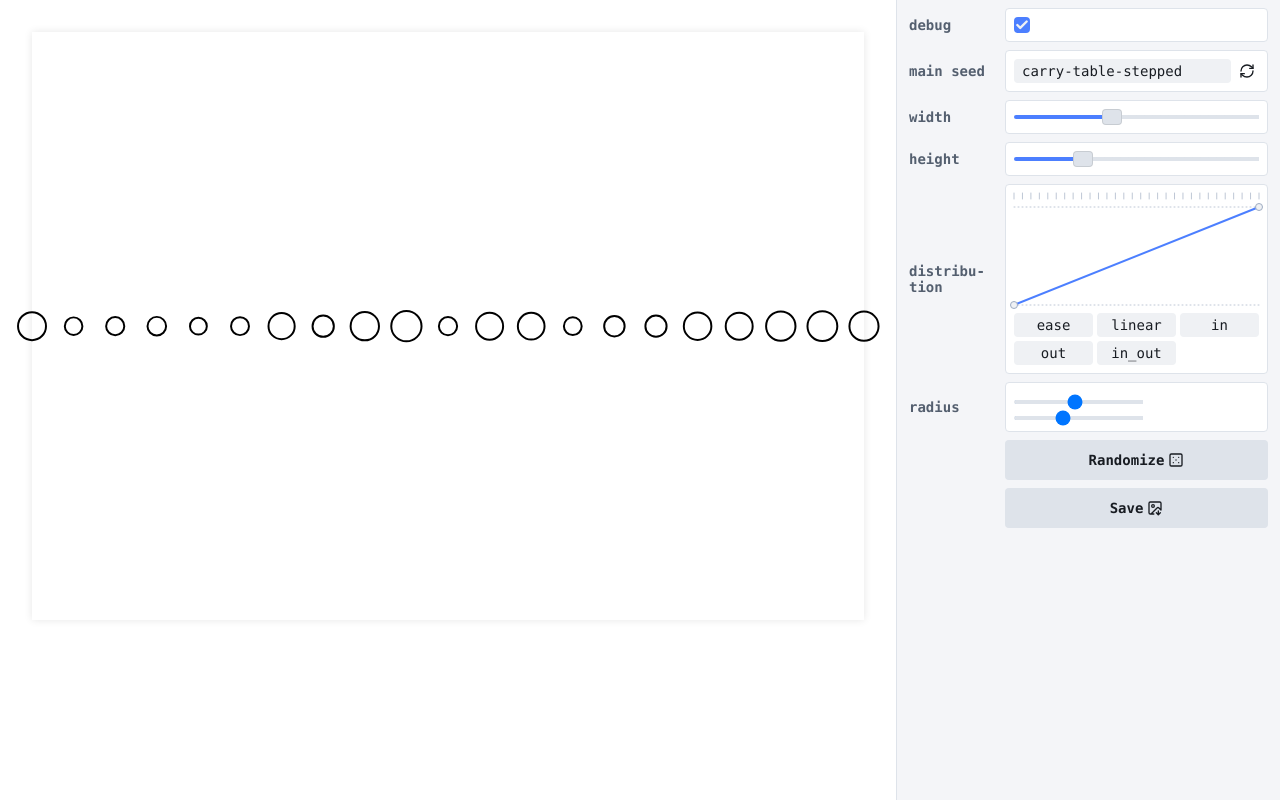
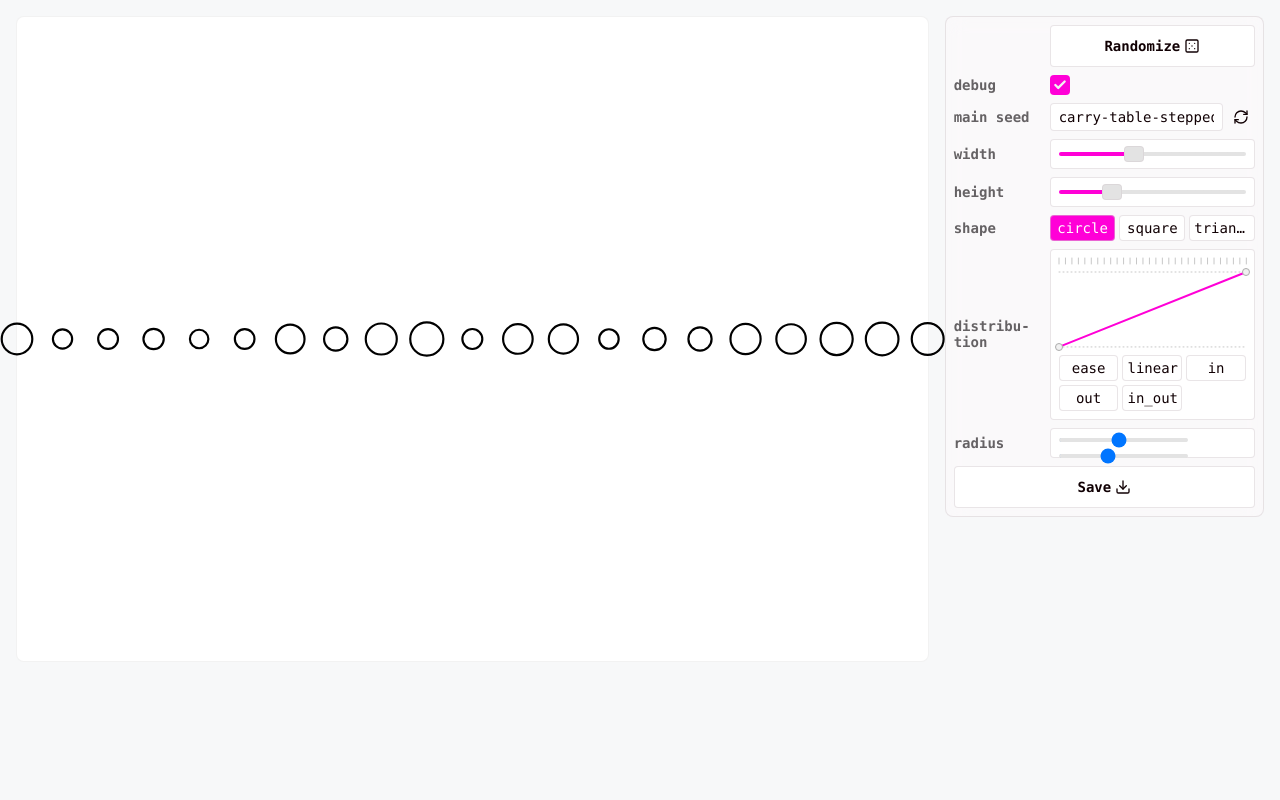
Before and after one commit to Stanko/generative-init, a website built with Vite: page index.html in a window 1280 px wide. Built offline with nearby package versions, Linux system fonts and the light colour scheme; files whose address does not match are found by name; what @stanko/dual-range-input would draw is missing.

Commit message:
Controls CSS

```diff
--- a/src/controls/controls.ts
+++ b/src/controls/controls.ts
@@ -149,16 +149,16 @@ export class Controls<Configs extends readonly TypedControlConfig[]> {
   }
 
   addToContainer = (container: HTMLElement) => {
-    this.controls.forEach((control) => {
-      container.appendChild(control.element);
-    });
-
     const randomizeButton = document.createElement('button');
     randomizeButton.classList.add('controls-randomize', 'controls-btn');
     randomizeButton.textContent = 'Randomize';
     randomizeButton.appendChild(createElement(Dice5));
     randomizeButton.addEventListener('click', this.randomize);
     container.appendChild(randomizeButton);
+
+    this.controls.forEach((control) => {
+      container.appendChild(control.element);
+    });
   };
 
   addListeners = () => {
--- a/src/drawing/options-config.ts
+++ b/src/drawing/options-config.ts
@@ -34,6 +34,17 @@ export const config = [
     },
   },
   {
+    type: 'radio',
+    name: 'shape',
+    options: {
+      items: [
+        { label: 'circle', value: 'circle' },
+        { label: 'square', value: 'square' },
+        { label: 'triangle', value: 'triangle' },
+      ],
+    },
+  },
+  {
     type: 'easing',
     name: 'distribution',
   },
--- a/src/index.ts
+++ b/src/index.ts
@@ -1,4 +1,4 @@
-import { createElement, ImageDown } from 'lucide';
+import { createElement, Download } from 'lucide';
 import { Controls } from './controls/controls';
 import { config } from './drawing/options-config';
 import render from './drawing/render';
@@ -30,7 +30,7 @@ const buildUI = () => {
   const saveButton = document.createElement('button');
   saveButton.classList.add('controls-save', 'controls-btn');
   saveButton.textContent = 'Save';
-  saveButton.appendChild(createElement(ImageDown));
+  saveButton.appendChild(createElement(Download));
   saveButton.addEventListener('click', () => {
     const svg = drawingDiv.querySelector('svg') as SVGElement;
     downloadSVG(svg, `drawing-${window.location.hash.replace('#/', '').replace(/(\/|,)/g, '_')}.svg`);
--- a/src/scss/_controls.scss
+++ b/src/scss/_controls.scss
@@ -1,58 +1,105 @@
 @use 'breakpoints';
 
+body {
+  background: #232426;
+  background: #f7f8f9;
+}
+
+// ----- Variables ----- //
+
 .controls {
-  --controls-font:
+  --ctrls-font:
     'Inconsolata', ui-monospace, 'Cascadia Code', 'Source Code Pro', Menlo, Consolas, 'DejaVu Sans Mono', monospace;
+  --ctrls-radius: 4px;
 
-  --controls-main-l: 0.63;
-  --controls-main-c: 0.2;
-  --controls-main-h: 265;
+  // Theme colors
+  --ctrls-l: 0.7;
+  --ctrls-c: 0.7;
+  --ctrls-h: 220;
 
-  --controls-main-oklch: var(--controls-main-l) var(--controls-main-c) var(--controls-main-h);
-  --controls-main: oklch(var(--controls-main-oklch));
+  --ctrls-theme: oklch(0.6 var(--ctrls-c) var(--ctrls-h));
 
-  --controls-main-dark-l: calc(var(--controls-main-l) - 0.2);
-  --controls-main-dark-oklch: var(--controls-main-dark-l) var(--controls-main-c) var(--controls-main-h);
-  --controls-main-dark: oklch(var(--controls-main-dark-oklch));
+  --ctrls-theme-oklch: 0.6 var(--ctrls-c) var(--ctrls-h);
 
-  --controls-gray-25: #f4f5f8;
-  --controls-gray-50: #eff1f4;
-  --controls-gray-100: #dee3ea;
-  --controls-gray-200: #bec7d5;
-  --controls-gray-300: #9eacc2;
-  --controls-gray-400: #8292a9;
-  --controls-gray-500: #6b788b;
-  --controls-gray-600: #545f6f;
-  --controls-gray-700: #3f4753;
-  --controls-gray-800: #2a313a;
-  --controls-gray-900: #181c22;
-  --controls-gray-950: #0e1116;
+  // Grays
+  --ctrls-gray-50: #f1f1f1;
+  --ctrls-gray-100: #e3e3e3;
+  --ctrls-gray-200: #c7c7c7;
+  --ctrls-gray-300: #acacac;
+  --ctrls-gray-400: #929292;
+  --ctrls-gray-500: #787878;
 
-  --controls-bg: #fff;
-  --controls-fg: var(--controls-gray-900);
-  --controls-fg-muted: var(--controls-gray-600);
-  --controls-fg-light: var(--controls-gray-50);
+  // Scrollbar
+  --ctrls-scrollbar-thumb-bg: var(--ctrls-gray-400);
 
-  --controls-button-bg: var(--controls-gray-50);
-  --controls-button-bg-hover: var(--controls-gray-100);
+  // Backgrounds and text
+  --ctrls-bg: oklch(0.99 0.005 var(--ctrls-h) / 0.4);
+  --ctrls-text: oklch(0.01 0.3 var(--ctrls-h)); // text
+  --ctrls-text-muted: oklch(0.5 0.005 var(--ctrls-h));
 
-  --controls-input-bg: var(--controls-gray-50);
-  --controls-input-bg-active: var(--controls-gray-100);
+  // Borders
+  --ctrls-border: oklch(0.9 0.01 var(--ctrls-h) / 0.5);
 
-  --controls-radius: 4px;
+  // Input wrapper
+  --ctrls-input-wrapper-bg: white; // oklch(0.95 0.001 var(--ctrls-h));
+  --ctrls-border: oklch(0.85 0.01 var(--ctrls-h) / 0.5);
 
-  color: var(--controls-fg);
+  // Buttons
+  --ctrls-btn-bg: white;
+
+  --ctrls-btn-hover-bg: oklch(0.95 0.01 var(--ctrls-h) / 0.5);
+  --ctrls-btn-hover-text: var(--ctrls-theme);
+
+  --ctrls-btn-selected-bg: var(--ctrls-theme);
+  --ctrls-btn-selected-text: white;
+
+  // Text input
+
+  --ctrls-input-bg: white;
+
+  // Range
+  --ctrls-range-bg: var(--ctrls-gray-100);
+  --ctrls-range-active-bg: var(--ctrls-theme);
+
+  --ctrls-thumb-bg: var(--ctrls-gray-100);
+
+  --ctrls-thumb-hover-bg: var(--ctrls-gray-200);
+  --ctrls-thumb-hover-border: var(--ctrls-gray-300);
+
+  --ctrls-thumb-active-bg: var(--ctrls-theme);
+
+  // Checkbox
+  --ctrls-checkbox-bg: white;
+
+  --ctrls-checkbox-hover-text: var(--ctrls-gray-200);
+
+  --ctrls-checkbox-checked-bg: var(--ctrls-theme);
+  --ctrls-checkbox-checked-text: var(--ctrls-gray-50);
+
+  --ctrls-checkbox-checked-hover-bg: oklch(0.5 var(--ctrls-c) var(--ctrls-h));
+
+  // Easing
+  --ctrls-easing-border: var(--ctrls-gray-200);
+
+  --ctrls-easing-handle-bg: var(--ctrls-gray-50);
+  --ctrls-easing-handle-border: var(--ctrls-gray-300);
+}
+
+.controls {
+  font-family: var(--ctrls-font);
+  color: var(--ctrls-text);
+
   display: grid;
-  font-family: var(--controls-font);
   font-size: 0.875rem;
-  width: 100%;
 
   padding: 0.5rem;
   gap: 0.5rem;
-  border-top: 1px solid var(--controls-gray-100);
-  background: var(--controls-gray-25);
+  border-radius: calc(var(--ctrls-radius) * 2);
+  border: 1px solid var(--ctrls-border);
+  background-color: var(--ctrls-bg);
+  backdrop-filter: blur(10px);
   scrollbar-width: thin;
-  scrollbar-color: var(--controls-gray-400) transparent;
+  scrollbar-color: var(--ctrls-scrollbar-thumb-bg) transparent;
 
   font-optical-sizing: auto;
   font-weight: 400;
@@ -61,7 +108,6 @@
 
   @include breakpoints.md {
     display: grid;
-    gap: 0.5rem 1.5rem;
     grid-template-columns: repeat(2, minmax(0, 1fr));
     align-items: start;
   }
@@ -70,29 +116,30 @@
     display: flex;
     flex-direction: column;
     align-items: unset;
-    max-width: 24rem;
-    height: 100vh;
+    max-width: 22rem;
+    align-self: flex-start;
     overflow: auto;
-    border-left: 1px solid var(--controls-gray-100);
-    border-top: none;
-    padding: 0.5rem 0.75rem;
+    position: sticky;
+    top: 1rem;
   }
 }
 
+/* ----- Buttons ----- */
+
+// Shared
 .controls-btn {
   display: flex;
   align-items: center;
   justify-content: center;
   gap: 0.25rem;
-  border-radius: var(--controls-radius);
+  border-radius: var(--ctrls-radius);
   transition:
     color 500ms,
     background-color 500ms;
 
   &:focus-visible,
   &:hover {
-    background: oklch(var(--controls-main-oklch) / 0.1);
-    color: var(--controls-main);
+    color: var(--ctrls-btn-hover-text);
   }
 
   svg {
@@ -107,15 +154,44 @@
   }
 }
 
+// Large buttons - randomize / save
 .controls-randomize,
 .controls-save {
   padding: 0.5rem 1rem;
-  margin-left: 6rem;
-  background: var(--controls-gray-100);
+  background: var(--ctrls-btn-bg);
+  border: 1px solid var(--ctrls-border);
   font-weight: 700;
+
+  &:focus-visible,
+  &:hover {
+    color: var(--ctrls-theme);
+    background: var(--ctrls-btn-hover-bg);
+  }
+}
+
+@keyframes download {
+  0%,
+  100% {
+    transform: none;
+  }
+  50% {
+    transform: translateY(-15%);
+  }
+}
+
+.controls-save {
+  &:focus-visible,
+  &:hover {
+    path:nth-child(1),
+    path:nth-child(3) {
+      animation: download 1000ms infinite;
+    }
+  }
 }
 
 .controls-randomize {
+  margin-left: 6rem;
+
   &:focus-visible,
   &:hover {
     svg {
@@ -129,40 +205,42 @@
   }
 }
 
+/* ----- General ----- */
+
 .control {
   display: grid;
   grid-template-columns: 6rem minmax(0, 1fr);
   align-items: center;
-  border-radius: var(--controls-radius);
+  border-radius: var(--ctrls-radius);
 }
 
 .control-label {
-  color: var(--controls-fg-muted);
+  color: var(--ctrls-text-muted);
   flex: 6rem 0 0;
   font-weight: 700;
   hyphens: auto;
 }
 
 .control-right {
-  /* width: 13rem; */
-  /* width: calc(100% - 10rem); */
   flex: auto 1 1;
+}
 
-  border: 1px solid var(--controls-gray-100);
-  background: var(--controls-bg);
-  border-radius: var(--controls-radius);
-  padding: 0.5rem;
+.control--range,
+.control--dual-range,
+.control--easing {
+  .control-right {
+    border: 1px solid var(--ctrls-border);
+    background: var(--ctrls-input-wrapper-bg);
+    border-radius: var(--ctrls-radius);
+  }
 }
 
 .controls button:focus-visible {
-  outline: 2px solid var(--controls-main);
+  outline: 2px solid var(--ctrls-theme);
   outline-offset: 2px;
 }
 
 /* ----- Boolean ----- */
-
-.control--boolean .control-right {
-}
 
 .control--boolean input {
   opacity: 0;
@@ -173,11 +251,12 @@
 
 .boolean-checkmark {
   appearance: none;
-  width: 1rem;
-  height: 1rem;
+  width: 1.25rem;
+  height: 1.25rem;
   color: transparent;
-  background: var(--controls-gray-100);
-  border-radius: var(--controls-radius);
+  background: var(--ctrls-checkbox-bg);
+  border-radius: var(--ctrls-radius);
+  border: 1px solid var(--ctrls-border);
   display: grid;
   place-items: center;
 
@@ -188,23 +267,27 @@
   }
 }
 
+// Checked
 .boolean-input:checked + .boolean-checkmark {
-  color: var(--controls-fg-light);
+  background: var(--ctrls-checkbox-checked-bg);
+  color: var(--ctrls-checkbox-checked-text);
   border-color: transparent;
-  background: var(--controls-main);
 }
 
-.boolean-input:focus-visible + .boolean-checkmark {
-  outline: 2px solid var(--controls-main);
-  outline-offset: 2px;
+// Checked hover
+label:hover .boolean-input:checked + .boolean-checkmark {
+  background: var(--ctrls-checkbox-checked-hover-bg);
 }
 
+// Not-checked hover
 label:hover .boolean-input:not(:checked) + .boolean-checkmark {
-  color: var(--controls-gray-300);
+  color: var(--ctrls-checkbox-hover-text);
 }
 
-label:hover .boolean-input:checked + .boolean-checkmark {
-  background: var(--controls-main-dark);
+// Focus
+.boolean-input:focus-visible + .boolean-checkmark {
+  outline: 2px solid var(--ctrls-theme);
+  outline-offset: 2px;
 }
 
 /* ----- Range -----  */
@@ -220,14 +303,15 @@ label:hover .boolean-input:checked + .boolean-checkmark {
   flex-basis: calc(50% + var(--dri-thumb-width));
   flex-shrink: 0;
   font-size: inherit;
-  height: 1rem;
+  height: 1.75rem;
   margin: 0;
   min-width: var(--dri-thumb-width);
   outline: none;
-  border-radius: var(--controls-radius);
+  border-radius: var(--ctrls-radius);
+  padding: 0.5rem;
 
   &:focus-visible {
-    outline: 2px solid var(--controls-main);
+    outline: 2px solid var(--ctrls-theme);
     outline-offset: 2px;
   }
 }
@@ -235,39 +319,37 @@ label:hover .boolean-input:checked + .boolean-checkmark {
 // Mixins
 
 @mixin range-track {
-  background-color: var(--controls-gray-100);
+  background-color: var(--ctrls-range-bg);
   background-repeat: no-repeat;
   box-sizing: border-box;
   height: 0.25rem;
-
-  border-start-start-radius: var(--controls-radius);
-  border-end-start-radius: var(--controls-radius);
+  border-radius: 100px;
 
   background-image: linear-gradient(
     to right,
-    var(--controls-main) var(--gradient-position),
-    var(--controls-gray-100) var(--gradient-position)
+    var(--ctrls-range-active-bg) var(--gradient-position),
+    var(--ctrls-range-bg) var(--gradient-position)
   );
 }
 
 @mixin range-thumb {
   -webkit-appearance: none;
   appearance: none;
-  background-color: var(--controls-gray-100);
-  border-radius: var(--controls-radius);
-  border: 1px solid rgba(0, 0, 0, 0.1);
+  background-color: var(--ctrls-thumb-bg);
+  border-radius: var(--ctrls-radius);
+  border: 1px solid var(--ctrls-border);
   box-shadow: none;
   box-sizing: border-box;
   height: 1rem;
   width: 1.25rem;
 
   &:hover {
-    background-color: var(--controls-gray-200);
-    border-color: var(--controls-gray-300);
+    background-color: var(--ctrls-thumb-hover-bg);
+    border-color: var(--ctrls-thumb-hover-border);
   }
 
   &:active {
-    background-color: var(--controls-main);
+    background-color: var(--ctrls-thumb-active-bg);
     border-color: transparent;
   }
 }
@@ -290,6 +372,11 @@ label:hover .boolean-input:checked + .boolean-checkmark {
   max-width: 99.99%;
 }
 
+.range-input:hover::-moz-range-thumb {
+  background-color: var(--ctrls-thumb-hover-bg);
+  border-color: var(--ctrls-thumb-hover-border);
+}
+
 // ----- Webkit ----- //
 
 input::-webkit-slider-runnable-track {
@@ -307,54 +394,39 @@ input::-webkit-slider-thumb {
   transform: translateY(-50%);
 }
 
+.range-input:hover::-webkit-slider-thumb {
+  background-color: var(--ctrls-thumb-hover-bg);
+  border-color: var(--ctrls-thumb-hover-border);
+}
+
 /* ----- Dual range -----  */
 
+.control--dual-range .control-right {
+}
+
 .control-right .dual-range-input {
-  --dri-track-filled-color: var(--controls-main);
+  padding-inline: 0.5rem calc(var(--dri-thumb-width) * 2 + 0.5rem);
+  height: 1.75rem;
+
+  --dri-track-color: var(--ctrls-range-bg);
+  --dri-track-filled-color: var(--ctrls-range-active-bg);
 
   --dri-height: 1rem;
   --dri-thumb-width: 1.25rem;
   --dri-thumb-height: 1rem;
 
-  --dri-thumb-border-radius: var(--controls-radius);
-  --dri-thumb-color: var(--controls-gray-100);
-  --dri-thumb-hover-color: var(--controls-gray-200);
-  --dri-thumb-active-color: var(--controls-main);
+  --dri-thumb-border-radius: var(--ctrls-radius);
+  --dri-thumb-color: var(--ctrls-thumb-bg);
+  --dri-thumb-hover-color: var(--ctrls-thumb-hover-bg);
+  --dri-thumb-active-color: var(--ctrls-thumb-active-bg);
 
-  --dri-thumb-border-color: var(--controls-gray-200);
-  --dri-thumb-border-hover-color: var(--controls-gray-300);
+  --dri-thumb-border-color: var(--ctrls-border);
+  --dri-thumb-border-hover-color: var(--ctrls-thumb-hover-border);
   --dri-thumb-border-active-color: transparent;
-
-  --dri-track-color: var(--controls-gray-100);
 
   &:has(input:focus-visible) {
     outline-offset: 2px;
   }
-  /*
-
-  // Thumb size
-
-
-  // Thumb background color
-  --dri-thumb-color: #ddd;
-  --dri-thumb-hover-color: #a8d5ff;
-  --dri-thumb-active-color: #4eaaff;
-
-  // Thumb border
-  --dri-thumb-border-color: rgba(0, 0, 0, 0.1);
-  --dri-thumb-border-hover-color: var(--dri-thumb-border-color);
-  --dri-thumb-border-active-color: var(--dri-thumb-border-color);
-  --dri-thumb-border-width: 1px;
-
-  // Track size
-  --dri-track-height: 0.25rem;
-  --dri-track-border-radius: 1rem;
-
-  // Track color
-
-  --dri-track-filled-color: #0084ff;
-  --dri-track-filled-gradient-color: var(--dri-track-filled-color);
-  */
 }
 
 /* ----- Radio -----  */
@@ -368,16 +440,21 @@ input::-webkit-slider-thumb {
 .radio-label {
   display: block;
   text-align: center;
-  border-radius: var(--controls-radius);
-  background: var(--controls-button-bg);
   cursor: pointer;
   padding: 0.25rem;
   white-space: nowrap;
   overflow: hidden;
   text-overflow: ellipsis;
+  transition:
+    color 250ms,
+    background-color 250ms;
+  border-radius: var(--ctrls-radius);
+  border: 1px solid var(--ctrls-border);
+  background: var(--ctrls-btn-bg);
 
+  &:focus-visible,
   &:hover {
-    background: var(--controls-button-bg-hover);
+    color: var(--ctrls-theme);
   }
 }
 
@@ -389,13 +466,12 @@ input::-webkit-slider-thumb {
 }
 
 .radio-label:has(input:checked) {
-  background: var(--controls-main);
-  background-image: linear-gradient(to bottom right, var(--controls-main), var(--controls-accent));
-  color: var(--controls-fg-light);
+  background: var(--ctrls-btn-selected-bg);
+  color: var(--ctrls-btn-selected-text);
 }
 
 .radio-label:has(input:focus-visible) {
-  outline: 2px solid var(--controls-main);
+  outline: 2px solid var(--ctrls-theme);
   outline-offset: 2px;
 }
 
@@ -407,23 +483,22 @@ input::-webkit-slider-thumb {
 }
 
 .seed-input {
-  background-color: var(--controls-input-bg);
-  padding: 0.25rem 0.5rem;
-  border-radius: var(--controls-radius);
+  background-color: var(--ctrls-input-bg);
+  border: 1px solid var(--ctrls-border);
+  padding: 0 0.5rem;
+  height: 1.75rem;
+  border-radius: var(--ctrls-radius);
   width: 0;
   flex-grow: 1;
 
   &:focus {
-    outline: 2px solid var(--controls-main);
+    outline: 2px solid var(--ctrls-theme);
     outline-offset: 2px;
-  }
-
-  &:focus--visible {
   }
 }
 
 .seed-new-button {
-  padding: 0 0.25rem;
+  padding: 0 0.375rem;
   flex-shrink: 0;
 
   &:focus-visible,
@@ -435,6 +510,10 @@ input::-webkit-slider-thumb {
 }
 
 /* ----- Easing -----  */
+
+.control--easing .control-right {
+  padding: 0.5rem;
+}
 
 .easing {
   position: relative;
@@ -454,23 +533,23 @@ input::-webkit-slider-thumb {
 }
 
 .easing-ticks line {
-  stroke: var(--controls-gray-200);
+  stroke: var(--ctrls-easing-border);
   stroke-linecap: round;
   vector-effect: non-scaling-stroke;
 }
 
 .easing-borders {
-  stroke: var(--controls-gray-200);
+  stroke: var(--ctrls-easing-border);
   stroke-dasharray: 1 3;
 }
 
 .easing-path {
   stroke-width: 2px;
-  stroke: var(--controls-main);
+  stroke: var(--ctrls-theme);
 }
 
 .easing-line {
-  stroke: var(--controls-gray-200);
+  stroke: var(--ctrls-easing-border);
   stroke-dasharray: 3;
 }
 
@@ -485,12 +564,18 @@ input::-webkit-slider-thumb {
   display: grid;
   align-content: center;
   text-align: center;
-  border-radius: var(--controls-radius);
-  background: var(--controls-button-bg);
+  border: 1px solid var(--ctrls-border);
+  border-radius: var(--ctrls-radius);
+  background: var(--ctrls-btn-bg);
   padding: 0.25rem;
+  transition:
+    color 250ms,
+    background-color 250ms;
 
+  &:focus-visible,
   &:hover {
-    background: var(--controls-button-bg-hover);
+    background: var(--ctrls-btn-hover-bg);
+    color: var(--ctrls-theme);
   }
 }
 
@@ -517,8 +602,8 @@ input::-webkit-slider-thumb {
   &::after {
     content: '';
     display: block;
-    background-color: var(--controls-gray-50);
-    border: 1px solid var(--controls-gray-300);
+    background-color: var(--ctrls-easing-handle-bg);
+    border: 1px solid var(--ctrls-easing-handle-border);
     height: 100%;
     width: 100%;
     border-radius: 50%;
@@ -526,11 +611,11 @@ input::-webkit-slider-thumb {
 
   &:hover,
   &:focus-visible {
-    border-color: oklch(var(--controls-main-oklch) / 0.1);
+    border-color: oklch(var(--ctrls-theme-oklch) / 0.1);
 
     &::after {
-      background-color: var(--controls-main);
-      border: 1px solid var(--controls-main);
+      background-color: var(--ctrls-theme);
+      border: 1px solid var(--ctrls-theme);
     }
   }
 }
--- a/src/scss/_layout.scss
+++ b/src/scss/_layout.scss
@@ -8,9 +8,11 @@ body {
   min-height: 100svh;
   display: flex;
   flex-direction: column;
+  padding: 1rem;
 
   @include breakpoints.lg {
     flex-direction: row;
+    gap: 1rem;
   }
 }
 
@@ -25,14 +27,15 @@ body {
 .drawing {
   width: 100%;
   flex-grow: 1;
-  padding: 2rem;
-
   max-height: 80vh;
   max-height: 80svh;
+  margin-bottom: 1rem;
+  position: sticky;
+  top: 1rem;
 
   @include breakpoints.lg {
-    max-height: 100vh;
-    max-height: 100svh;
+    max-height: calc(100vh - 2rem);
+    max-height: calc(100svh - 2rem);
   }
 }
 
@@ -40,7 +43,8 @@ body {
   background: white;
   margin: 0 auto;
   max-width: 100%;
-  box-shadow: 0 0 8px rgb(0 0 0 / 0.1);
+  border: 1px solid rgb(0 0 0 / 0.05);
+  border-radius: 8px;
 }
 
 .hide-controls .controls {
--- a/src/utils/set-title.ts
+++ b/src/utils/set-title.ts
@@ -30,6 +30,9 @@ const setTitle = (options: Options, title = '') => {
 
   const iconElement = document.querySelector('link[rel="icon"]') as HTMLLinkElement;
 
+  const controlsElement = document.querySelector('.controls') as HTMLElement;
+  controlsElement.style.setProperty('--ctrls-h', h);
+
   iconElement.setAttribute('href', icon);
 
   document.title = title + options.mainSeed;
```
